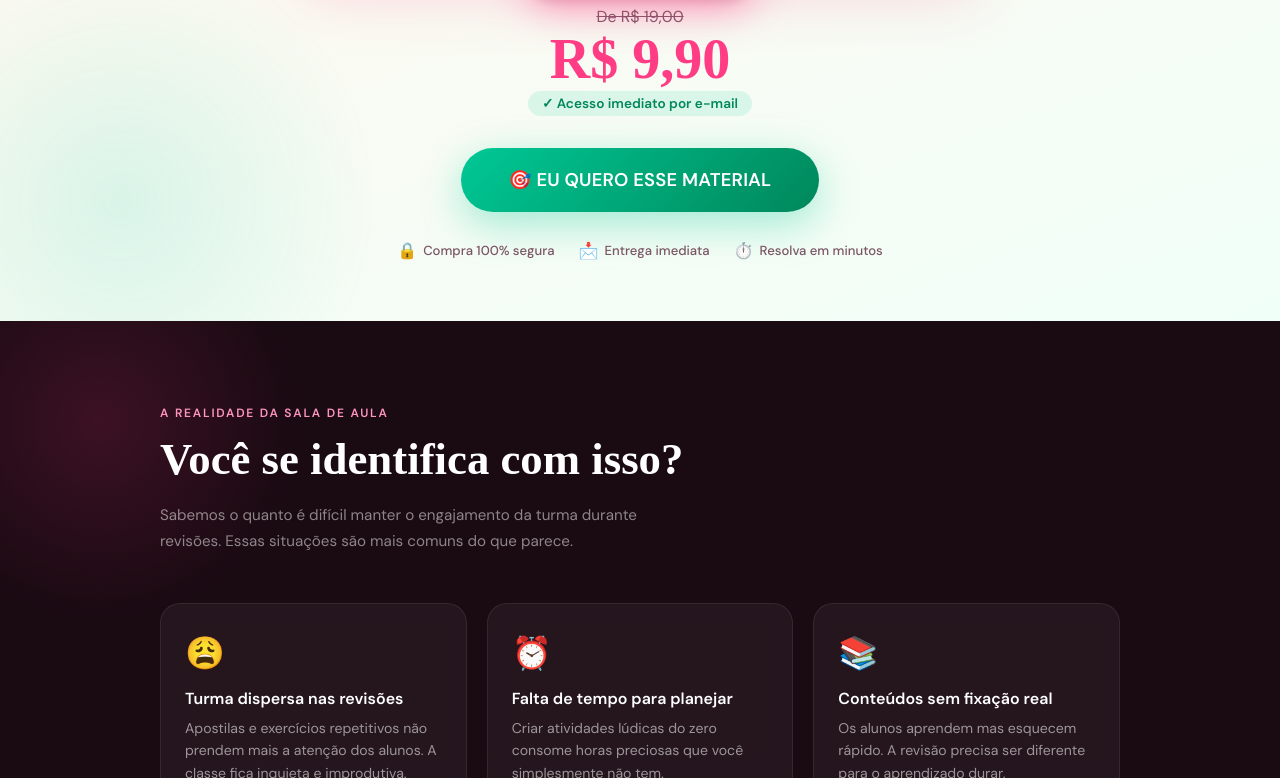
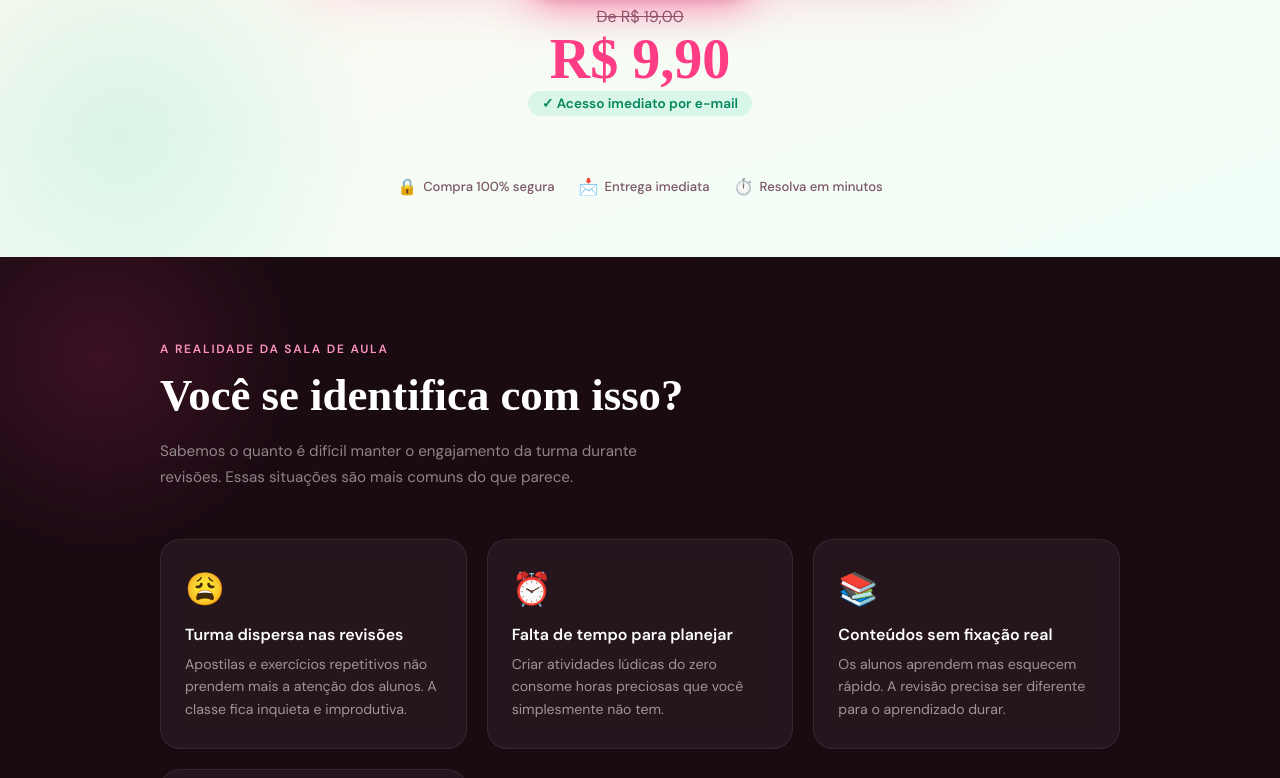
Before and after one commit to carlosalbertodesousaa123-wq/okok, a plain HTML site: page index.html in a window 1280 px wide. Shown: the part 899-1677 px from the top of the page. Drawn offline with Linux system fonts and the light colour scheme; a web font is replaced by a local one.

Commit message:
Remove call-to-action button from index.html
Removed the call-to-action button for material access.

```diff
--- a/index.html
+++ b/index.html
@@ -113,9 +113,6 @@ src="https://www.facebook.com/tr?id=1103575678626019&ev=PageView&noscript=1"
       <span class="hero-price-label">✓ Acesso imediato por e-mail</span>
     </div>
 
-    <a href="https://ultrafit3.pay.yampi.com.br/r/C1124O428W" class="btn-hero">
-      🎯 EU QUERO ESSE MATERIAL
-    </a>
 
      <div class="hero-trust">
       <div class="hero-trust-item"><span class="icon">🔒</span> Compra 100% segura</div>
```
